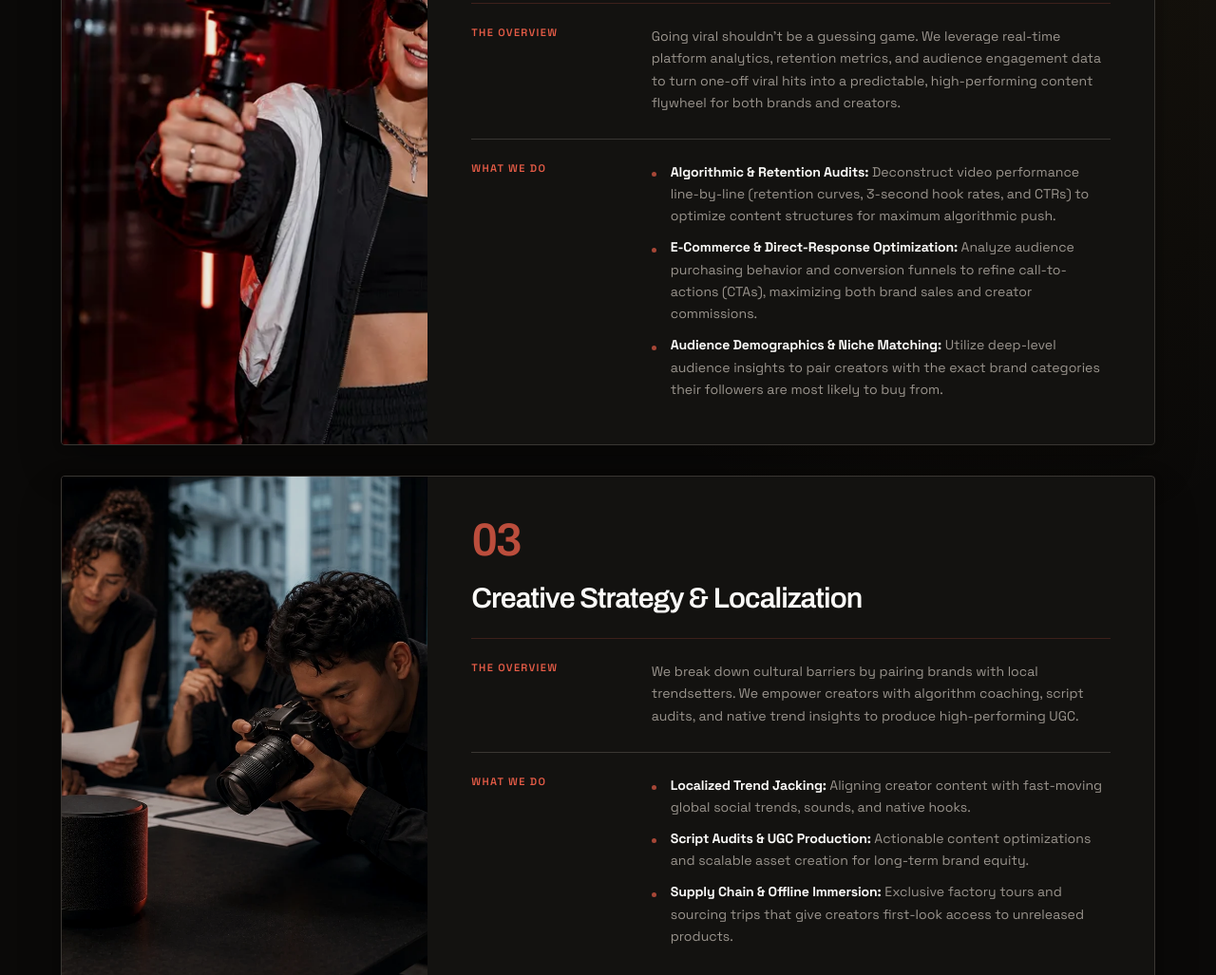
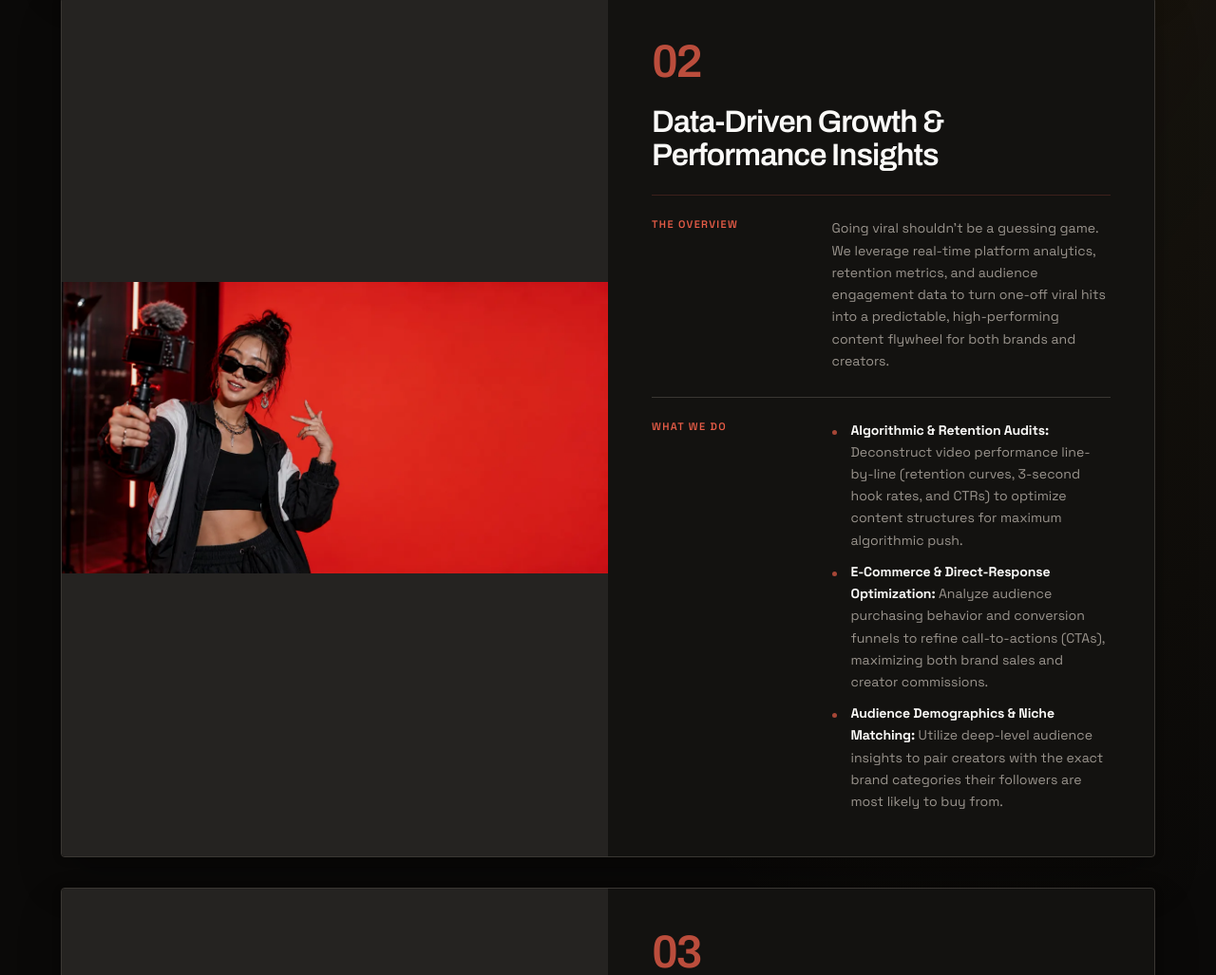
Before and after one commit to zhangdecheng/website, a website with bundled scripts: page index.html in a window 1280 px wide. Shown: the part 3376-4403 px from the top of the page at 95% size. Built offline with nearby package versions, Linux system fonts and the light colour scheme.

Commit message:
feat: unify complete service media frames

```diff
--- a/index.html
+++ b/index.html
@@ -198,7 +198,7 @@
           <div class="services-grid">
             <article class="service-block reveal">
               <div class="service-media">
-                <picture>
+                <picture class="service-media-frame">
                   <source srcset="assets/optimized/service-influencer.webp" type="image/webp" />
                   <img
                     src="assets/service-influencer.jpg"
@@ -252,10 +252,9 @@
 
             <article class="service-block reveal">
               <div class="service-media">
-                <picture>
+                <picture class="service-media-frame">
                   <source srcset="assets/optimized/creator-recruitment.webp" type="image/webp" />
                   <img
-                    class="service-image-performance"
                     src="assets/optimized/creator-recruitment.webp"
                     alt="Performance marketing dashboard with ROAS metrics and creator content optimization"
                     width="1200"
@@ -290,9 +289,8 @@
 
             <article class="service-block reveal">
               <div class="service-media">
-                <picture>
+                <picture class="service-media-frame">
                   <img
-                    class="service-image-localization"
                     src="assets/service-creative-localization-camera-speaker.webp"
                     alt="Creative team planning a campaign as a photographer captures a black speaker on the table"
                     width="1536"
--- a/styles.css
+++ b/styles.css
@@ -80,7 +80,6 @@ img {
 
 .hero-card picture,
 .bridge-card picture,
-.service-media picture,
 .talent-media picture,
 .about-media picture,
 .contact-copy picture {
@@ -1043,7 +1042,7 @@ h1 {
 .service-block {
   position: relative;
   display: grid;
-  grid-template-columns: minmax(288px, 0.67fr) minmax(0, 1.33fr);
+  grid-template-columns: minmax(0, 1fr) minmax(0, 1fr);
   min-height: 0;
   overflow: hidden;
   border: 1px solid var(--line-dark);
@@ -1072,32 +1071,31 @@ h1 {
 
 .service-media {
   position: relative;
-  min-height: 100%;
+  display: grid;
+  place-items: center;
+  background: var(--ink-light);
+}
+
+.service-media .service-media-frame {
+  display: block;
+  width: 100%;
+  aspect-ratio: 16 / 10;
   overflow: hidden;
   background: var(--ink-light);
 }
 
-.service-media img {
+.service-media-frame img {
   width: 100%;
   height: 100%;
-  min-height: clamp(340px, 33vw, 420px);
-  object-fit: cover;
+  min-height: 0;
+  object-fit: contain;
   object-position: center;
   filter: saturate(0.92) contrast(1.03) brightness(0.93);
-  transition: filter 0.5s ease, transform 0.8s cubic-bezier(0.25, 0.46, 0.45, 0.94);
-}
-
-.service-media img.service-image-performance {
-  object-position: 0% center;
-}
-
-.service-media img.service-image-localization {
-  object-position: 88% center;
-}
-
-.service-block:hover .service-media img {
+  transition: filter 0.5s ease;
+}
+
+.service-block:hover .service-media-frame img {
   filter: saturate(1.02) contrast(1.05) brightness(0.97);
-  transform: scale(1.04);
 }
 
 .platform-chips {
@@ -1159,6 +1157,8 @@ h1 {
   line-height: 1.05;
   letter-spacing: -0.03em;
   text-wrap: balance;
+  overflow-wrap: anywhere;
+  white-space: normal;
 }
 
 .service-detail {
@@ -1815,10 +1815,6 @@ textarea:user-invalid {
     letter-spacing: -0.045em;
   }
 
-  .service-copy h3 {
-    white-space: nowrap;
-    font-size: clamp(25px, 2.35vw, 35px);
-  }
 }
 
 .project-form .button {
@@ -2061,7 +2057,7 @@ textarea:user-invalid {
   }
 
   .service-block {
-    grid-template-columns: minmax(238px, 0.68fr) minmax(0, 1.32fr);
+    grid-template-columns: minmax(0, 1fr) minmax(0, 1fr);
   }
 
   .service-detail {
@@ -2128,7 +2124,6 @@ textarea:user-invalid {
     background: var(--black);
   }
 
-  .service-media img,
   .about-media {
     min-height: 320px;
   }
@@ -2257,7 +2252,6 @@ textarea:user-invalid {
     min-height: 0;
   }
 
-  .service-media img,
   .about-media {
     min-height: 260px;
   }
```
Also changed, not shown: review-editable.html (+6 -0 lines).
